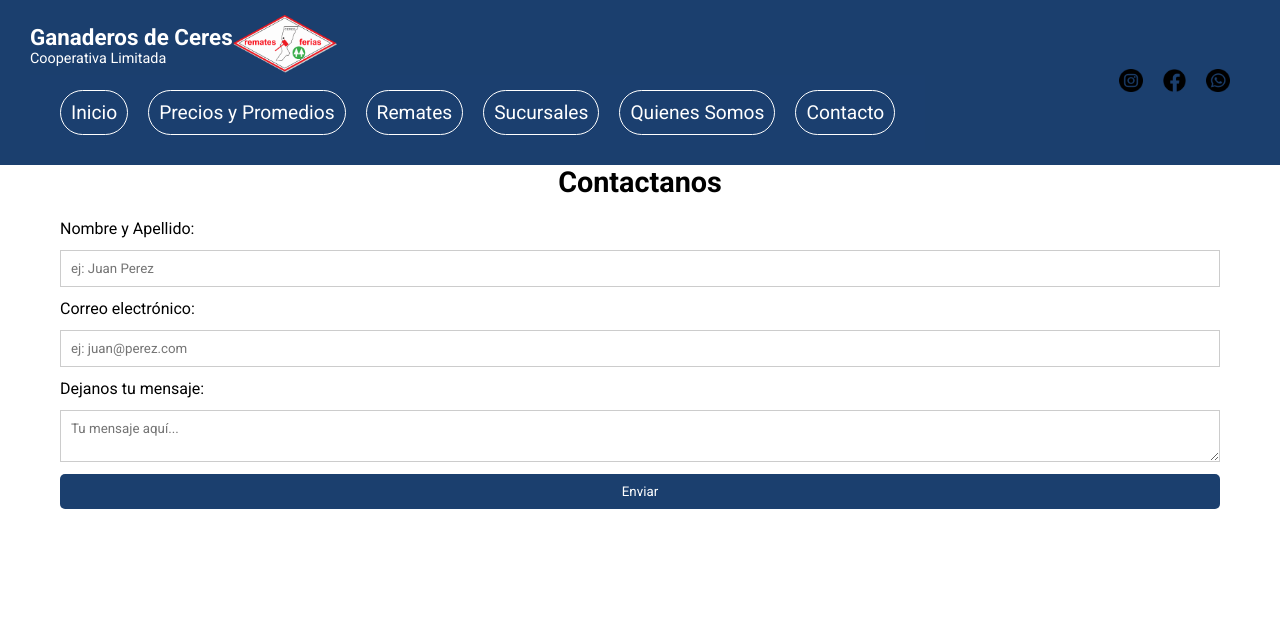
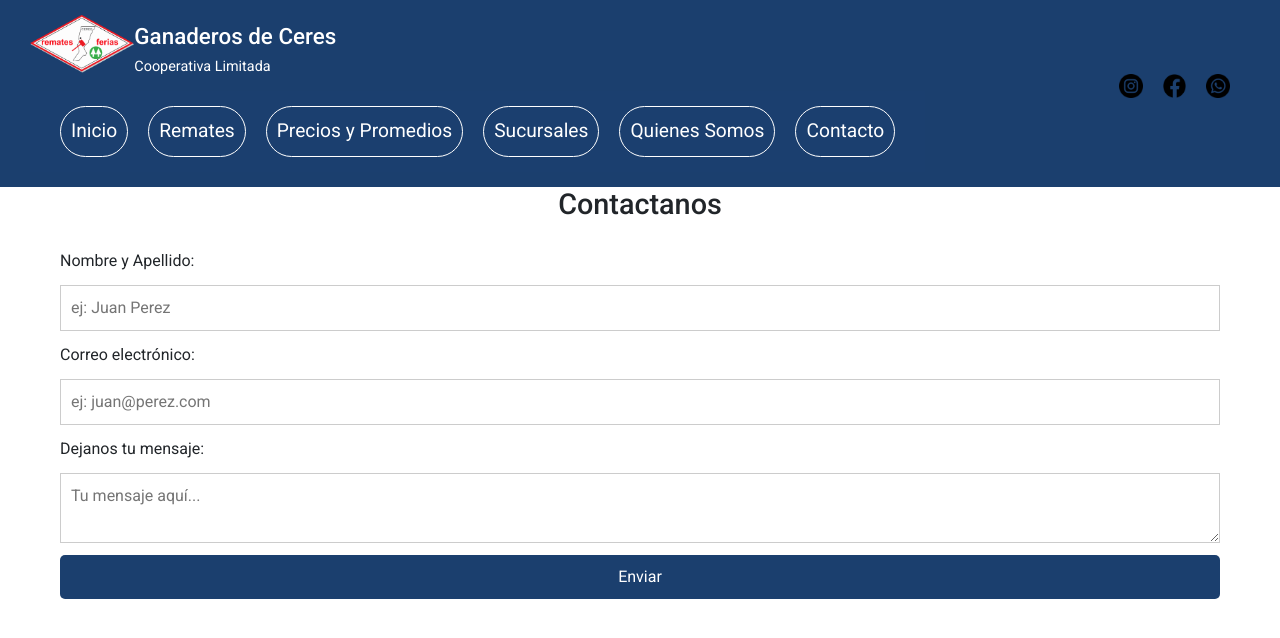
Before and after one commit to martogliof1-lgtm/Preentrega-3-layouts-con-Flexbox-y-box-model, a plain HTML site: page pages/contacto.html in a window 1280 px wide. Drawn offline with nearby package versions, Linux system fonts and the light colour scheme.

Commit message:
Logo a la izquierda del nombre en el header

```diff
--- a/pages/contacto.html
+++ b/pages/contacto.html
@@ -4,6 +4,8 @@
     <meta charset="UTF-8">
     <meta name="viewport" content="width=device-width, initial-scale=1.0">
     <title>Contacto</title>
+    <link href="https://cdn.jsdelivr.net/npm/bootstrap@5.3.9/dist/css/bootstrap.min.css" rel="stylesheet" integrity=
+    "sha384-yEPZ7jP9S0QKiUQ0m3jjsO4ProIW7wvR9gXkI7JOGa2XVsw53Yke2bsdkBbjmmiX" crossorigin="anonymous">
     <link rel="stylesheet" href="../css/styles.css">
     <link rel="preconnect" href="https://fonts.googleapis.com">
     <link rel="preconnect" href="https://fonts.gstatic.com" crossorigin>
@@ -15,10 +17,6 @@
     <header>
         <div class="barraprincipal">
                 <div class="identidad">
-                    <div class="nombre">
-                        <h1 class="H1GDC">Ganaderos de Ceres</h1>
-                        <h2 class="H2CL">Cooperativa Limitada</h2>
-                    </div>
                     <div class="logo">
                         <a href="../index.html">
                             <figure>
@@ -26,14 +24,18 @@
                             </figure>
                         </a>
                     </div>
+                    <div class="nombre">
+                        <h1 class="H1GDC">Ganaderos de Ceres</h1>
+                        <h2 class="H2CL">Cooperativa Limitada</h2>
+                    </div>
                 </div>
             <nav>
                 <ul class="menuheader">
                     <li class="menu"><a href="../index.html">Inicio</a></li>
-                    <li class="menu"><a href="../pages/preciosypromedios.html">Precios y Promedios</a></li>
-                    <li class="menu"><a href="../pages/remate.html">Remates</a></li>
-                    <li class="menu"><a href="../pages/sucursales.html">Sucursales</a></li>
-                    <li class="menu"><a href="../pages/quienes-somos.html">Quienes Somos</a></li>
+                    <li class="menu"><a href="./remate.html">Remates</a></li>
+                    <li class="menu"><a href="./preciosypromedios.html">Precios y Promedios</a></li>
+                    <li class="menu"><a href="./sucursales.html">Sucursales</a></li>
+                    <li class="menu"><a href="./quienes-somos.html">Quienes Somos</a></li>
                     <li class="menu"><a href="#">Contacto</a></li>
                 </ul>
             </nav>
@@ -74,5 +76,7 @@
             </section>
         </div>
     </main>
-</body>
+    <script src="https://cdn.jsdelivr.net/npm/bootstrap@5.3.9/dist/js/bootstrap.bundle.min.js"
+     integrity="sha384-WyOxWvTyr1QaMPfiPJSv76iReVthorl5uWlFtZPyK0IEB0hGzo9y5Bp9mYanr8Bu" crossorigin="anonymous"></script>
+    </body>
 </html>
```
Also changed, not shown: index.html (+9 -5 lines), pages/preciosypromedios.html (+8 -4 lines), pages/quienes-somos.html (+8 -4 lines), pages/remate.html (+8 -4 lines), pages/sucursales.html (+9 -5 lines).
